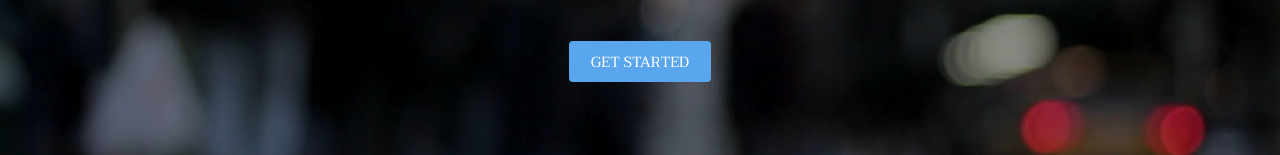
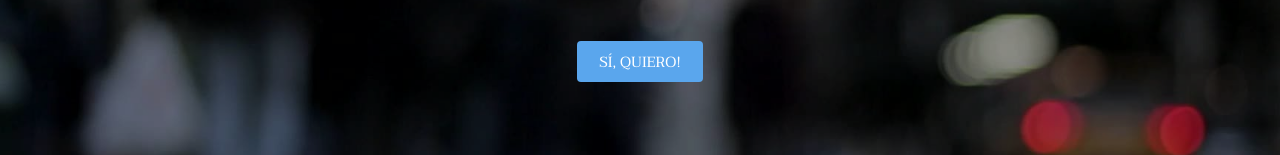
Before and after one commit to DomingoLP/REP_04_METROPOLITA, a plain HTML site: page metropolita/index.html in a window 1280 px wide. Shown: the part 430-585 px from the top of the page. Drawn offline with Linux system fonts and the light colour scheme.

Commit message:
Cambios en el botón por Juanjo

```diff
--- a/metropolita/index.html
+++ b/metropolita/index.html
@@ -38,7 +38,7 @@
 				<div class="inner">
 					<h1>Metropolita</h1>
 					<p>Acompáñanos en este viaje por los rincones de metrópolis que seguro que no conocías.</a>.</p>
-					<a href="#one" class="button special scrolly">Get Started</a>
+					<a href="#one" class="button special scrolly">Sí, quiero!</a>
 				</div>
 			</section>
 
```
